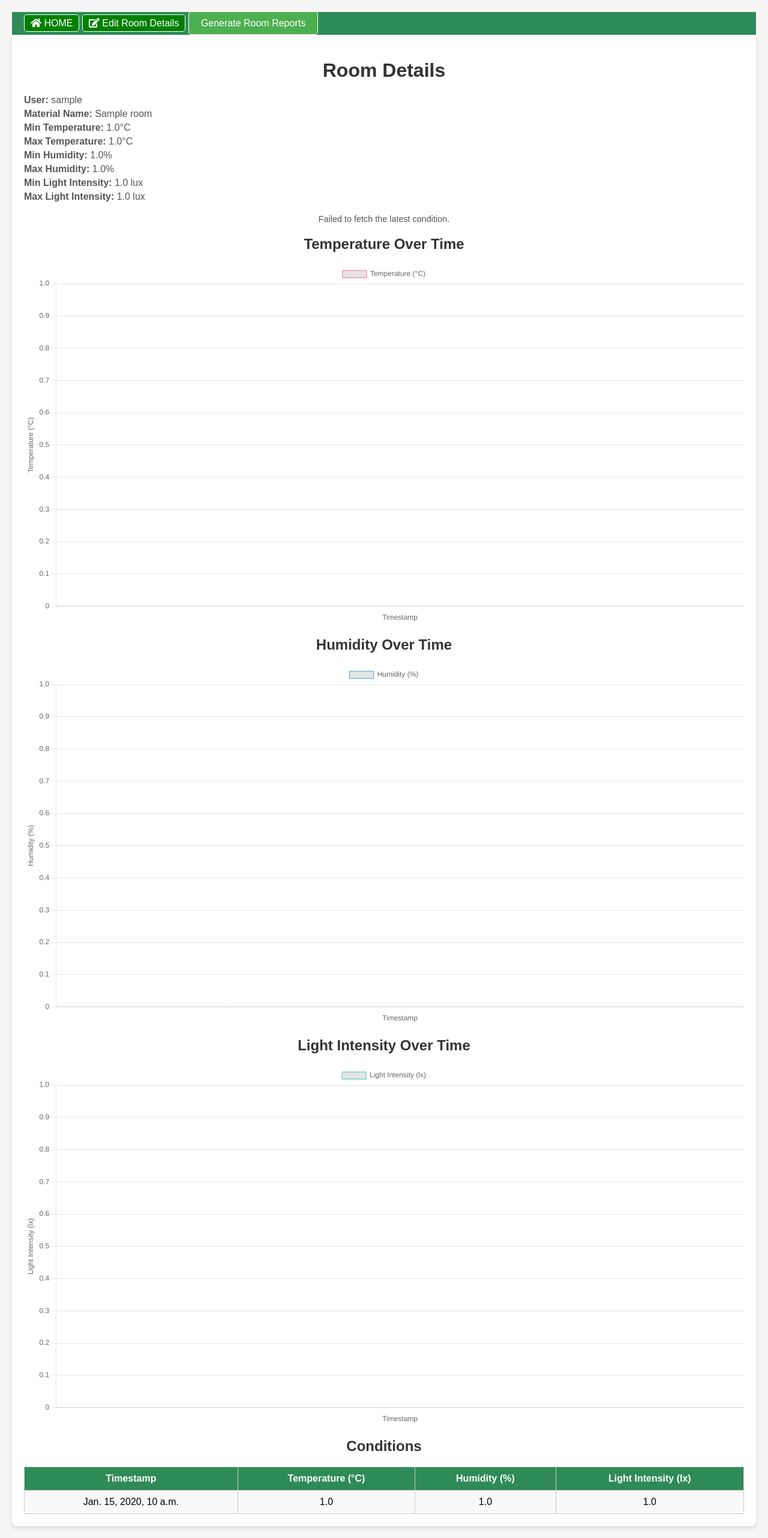
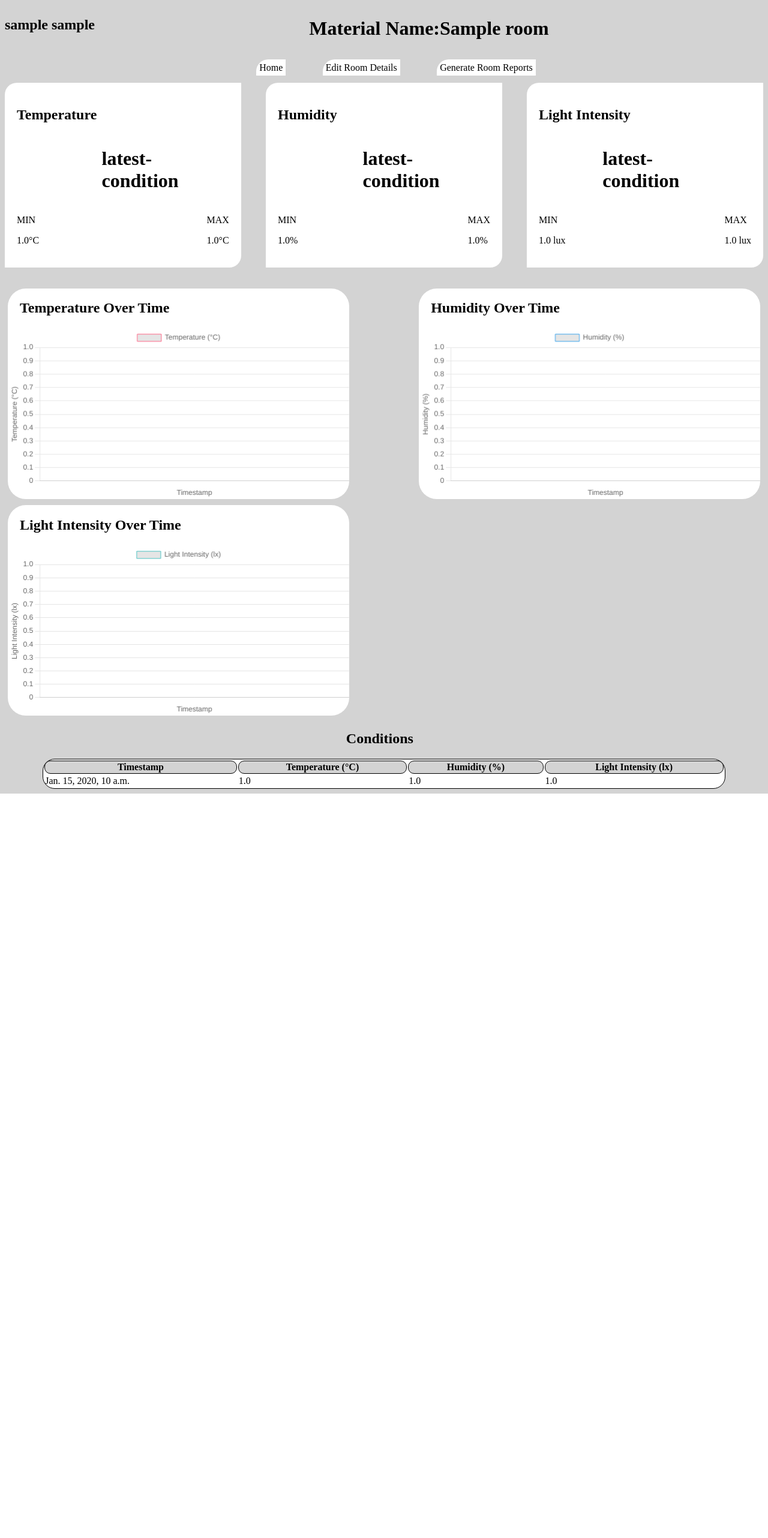
Before and after one commit to SifaKasena/Optibreed, a Django app: template attachment/optibreed/templates/room.html in a window 1280 px wide. Shown: the whole page at 60% size. After the commit the page ends 1323 px from the top, so only its background shows below. Run offline with Django 5.2, Linux system fonts and the light colour scheme; tables that the repository leaves empty hold one stand-in row (values such as "Sample post"); the template is opened without the code that fills it: values that come from a table or form of the project are taken from there, most other values are stand-ins (such as "Sample title", 1, 10 or a date in 2020); data that the repository does not hold is empty.

Commit message:
Improved room page

```diff
--- a/attachment/optibreed/templates/room.html
+++ b/attachment/optibreed/templates/room.html
@@ -6,7 +6,7 @@
     <title>Room Details</title>
     <link rel="stylesheet" href="https://cdnjs.cloudflare.com/ajax/libs/font-awesome/5.15.3/css/all.min.css">
     <script src="https://cdn.jsdelivr.net/npm/chart.js"></script>
-    <style>
+    <!-- <style>
         body {
             font-family: Arial, sans-serif;
             background-color: #f5f5f5;
@@ -77,34 +77,186 @@
         td {
             background-color: #f9f9f9;
         }
+    </style> -->
+    <style>
+        body{
+            background-color: #d3d3d3;
+
+        }
+        #header{
+            display: flex;
+            justify-content: space-between;
+        }
+        #linklist{
+            display: flex;
+            justify-content: space-between;
+            margin-left: 30%;
+            margin-right: 30%;
+
+        }
+        #linklist li{
+            list-style: none;
+
+        }
+        #linklist li a{
+            text-decoration: none;
+            color: black;
+            padding: 5px;
+            background-color: #ffff;
+            border-radius: 20px 0 0 0;
+
+
+        }
+        #conditions{
+            display: flex;
+            justify-content: space-between;
+
+        }
+        .condition{
+            background-color: #ffff;
+            padding: 20px;
+            height: 10%;
+            width: 28%;
+            border-radius: 20px 0 20px 0;
+            display: grid;
+
+        }
+        #temperature, #humidity{
+            margin-left: 40%;
+            margin-right: 40%;
+
+
+        }
+        #light{
+            margin-left: 30%;
+            margin-right: 30%;
+
+
+        }
+        #minmax{
+            display: flex;
+            justify-content: space-between;
+        }
+        .chart-container{
+
+            background-color: white;
+            width: 45%;
+            border-radius: 30px;
+            flex: 0 0 45%;
+
+            margin: 5px;
+        }
+        #charts{
+            padding-top: 30px;
+            display: flex;
+            flex-wrap: wrap;
+            justify-content: space-between;
+
+        }
+        table{
+            background-color: #ffff;
+            margin-left: 5%;
+            width: 90%;
+            border: 1px solid;
+            border-radius: 20px;
+        }
+        th{
+            background-color: #d3d3d3;
+            border-radius: 10px;
+            border: 1px solid;
+
+        }
+
+        tr:hover{
+            background-color: aqua;
+            border: 5px solid black;
+        }
+
+
+
+
+
+
     </style>
 </head>
 <body>
-    <header>
-        <div>
-            <a href="{% url 'optibreed:home' %}"><i class="fas fa-home"></i> HOME</a>
-            <a href="{% url 'optibreed:edit_room' room_id=room.id %}"><i class="fas fa-edit"></i> Edit Room Details</a>
-            <a href="{% url 'optibreed:generate_report' room.id %}" style="padding: 10px 20px; background-color: #4CAF50; color: white; border-radius: 5px; text-decoration: none;">Generate Room Reports</a>
+    <div id="header">
+        <div id="profile">
+
+            <h2>{{ room.User.username }} {{ username }}</h2>
+
         </div>
-    </header>
-    <main>
-        <h1>Room Details</h1>
-        <div class="room-details">
+        <div id="heading">
+            <h1><strong>Material Name:</strong>{{ room.Material_name }}</h1>
+        </div>
+        <div></div>
+    </div>
+    <nav>
+        <ul id="linklist">
+            <li><a href="{% url 'optibreed:home' %}">Home</a></li>
+            <li><a href="{% url 'optibreed:edit_room' room_id=room.id %}">Edit Room Details</a></li>
+            <li><a href="{% url 'optibreed:generate_report' room.id %}">Generate Room Reports</a></li>
 
-            <p><strong>User:</strong> {{ room.User.username }}</p>
-            <p><strong>Material Name:</strong> {{ room.Material_name }}</p>
-            <p><strong>Min Temperature:</strong> {{ room.Min_Temperature }}°C</p>
-            <p><strong>Max Temperature:</strong> {{ room.Max_Temperature }}°C</p>
-            <p><strong>Min Humidity:</strong> {{ room.Min_Humidity }}%</p>
-            <p><strong>Max Humidity:</strong> {{ room.Max_Humidity }}%</p>
-            <p><strong>Min Light Intensity:</strong> {{ room.Min_Lightintensity }} lux</p>
-            <p><strong>Max Light Intensity:</strong> {{ room.Max_Lightintensity }} lux</p>
+        </ul>
+    </nav>
+    <div id="conditions">
+
+        <div class="condition">
+            <h2 >Temperature</h2>
+           <h1 id="temperature">latest-condition</h1>
+           <div id="minmax">
+            <div id="min">
+                <p>MIN</p>
+                <p>{{ room.Min_Temperature }}°C</p>
+
+            </div>
+            <div id="max">
+                <p>MAX</p>
+                <p>{{ room.Max_Temperature }}°C</p>
+
+            </div>
+           </div>
+        </div>
+        <div class="condition">
+            <h2>Humidity</h2>
+            <h1 id="humidity">latest-condition</h1>
+            <div id="minmax">
+                <div id="min">
+                    <p>MIN</p>
+                    <p>{{ room.Min_Humidity }}%</p>
+
+                </div>
+                <div id="max">
+                    <p>MAX</p>
+                    <p>{{ room.Max_Humidity }}%</p>
+
+                </div>
+               </div>
+        </div>
+        <div class="condition">
+            <h2>Light Intensity</h2>
+            <h1 id="light">latest-condition</h1>
+            <div id="minmax">
+                <div id="min">
+                    <p>MIN</p>
+                    <p>{{ room.Min_Lightintensity }} lux</p>
+
+                </div>
+                <div id="max">
+                    <p>MAX</p>
+                    <p>{{ room.Max_Lightintensity }} lux</p>
+
+                </div>
+               </div>
         </div>
 
 
-        <div id="latest-condition">
-            Loading latest condition...
-        </div>
+
+
+    </div>
+    <main>
+
+
 
         <script>
             const roomId = {{ room.id }};
@@ -115,17 +267,17 @@
                     const response = await fetch(`/api/latest-condition/${roomId}/`);
                     if (response.ok) {
                         const data = await response.json();
-                        document.getElementById('latest-condition').innerText = `
-                            Timestamp: ${data.Timestamp}
-                            Temperature: ${data.Temperature}°C
-                            Humidity: ${data.Humidity}%
-                            Light Intensity: ${data.Lightintensity} lux
-                        `;
+                        const temperature = Math.round(data.Temperature)
+                        const humidity = Math.round(data.Humidity)
+                        const light = Math.round(data.Lightintensity)
+                        document.getElementById('temperature').innerText = `${temperature}°C`;
+                        document.getElementById('humidity').innerText =  `${humidity}%`;
+                        document.getElementById('light').innerText = `${light} lux`;
                     } else {
-                        document.getElementById('latest-condition').innerText = 'Failed to fetch the latest condition.';
+                        document.getElementById('error').innerText = 'Failed to fetch the latest condition.';
                     }
                 } catch (error) {
-                    document.getElementById('latest-condition').innerText = 'Error fetching the latest condition.';
+                    document.getElementById('error').innerText = 'Error fetching the latest condition.';
                 }
             }
 
@@ -134,31 +286,37 @@
             setInterval(fetchLatestCondition, interval);
         </script>
 
-        <div class="chart-container">
-            <h2>Temperature Over Time</h2>
+        <div id="charts">
+            <div class="chart-container">
+            <h2 style="padding-left: 20px;">Temperature Over Time</h2>
             <canvas id="temperatureChart" width="400" height="200"></canvas>
         </div>
 
         <div class="chart-container">
-            <h2>Humidity Over Time</h2>
+            <h2 style="padding-left: 20px;">Humidity Over Time</h2>
             <canvas id="humidityChart" width="400" height="200"></canvas>
         </div>
 
-        <div class="chart-container">
-            <h2>Light Intensity Over Time</h2>
+        <div class="chart-container" >
+            <h2 style="padding-left: 20px;">Light Intensity Over Time</h2>
             <canvas id="lightIntensityChart" width="400" height="200"></canvas>
         </div>
 
-        <h2>Conditions</h2>
+        </div>
+
+
+        <h2 style="margin-left: 45%; margin-right: 45%">Conditions</h2>
         <table>
             <tr>
+
                 <th>Timestamp</th>
                 <th>Temperature (°C)</th>
                 <th>Humidity (%)</th>
                 <th>Light Intensity (lx)</th>
             </tr>
             {% for condition in conditions %}
-            <tr>
+            <tr id="row">
+
                 <td>{{ condition.Timestamp }}</td>
                 <td>{{ condition.Temperature }}</td>
                 <td>{{ condition.Humidity }}</td>
```
Also changed, not shown: attachment/optibreed/templates/home.html (+19 -3 lines).
